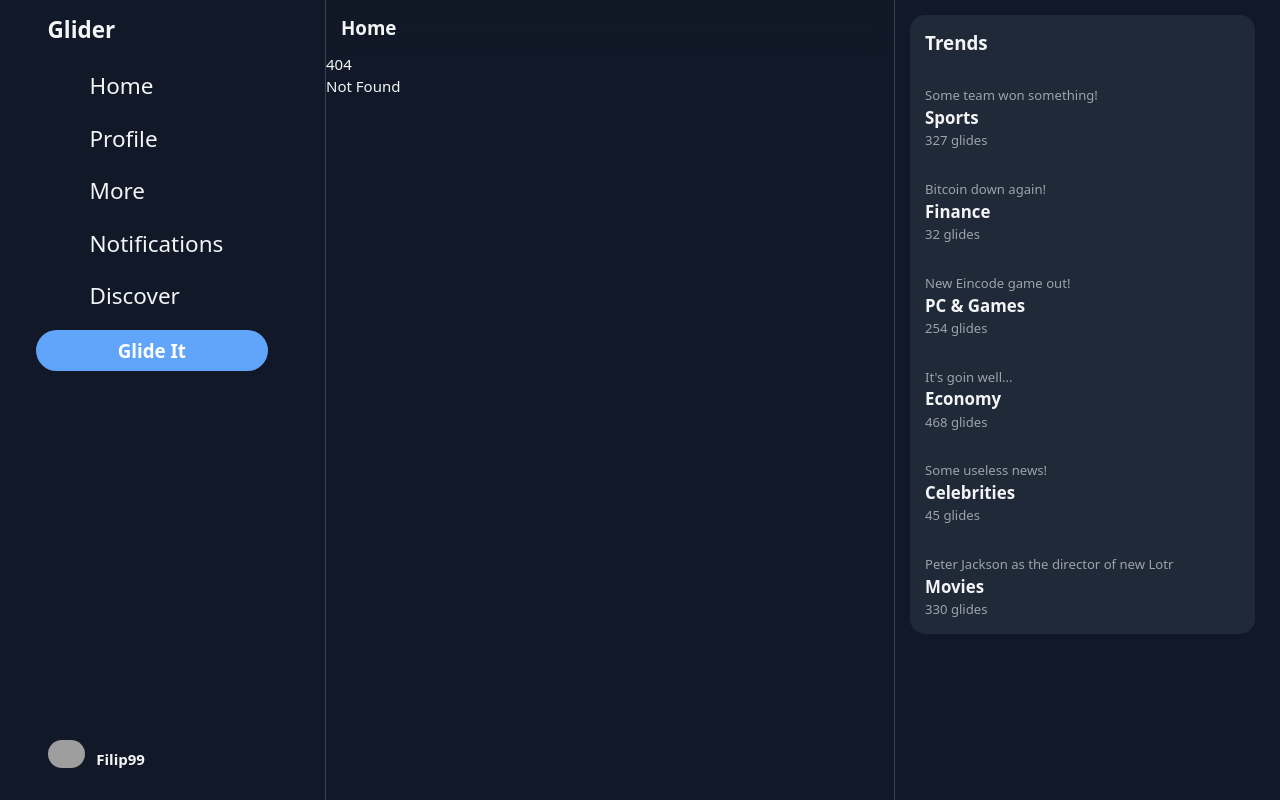
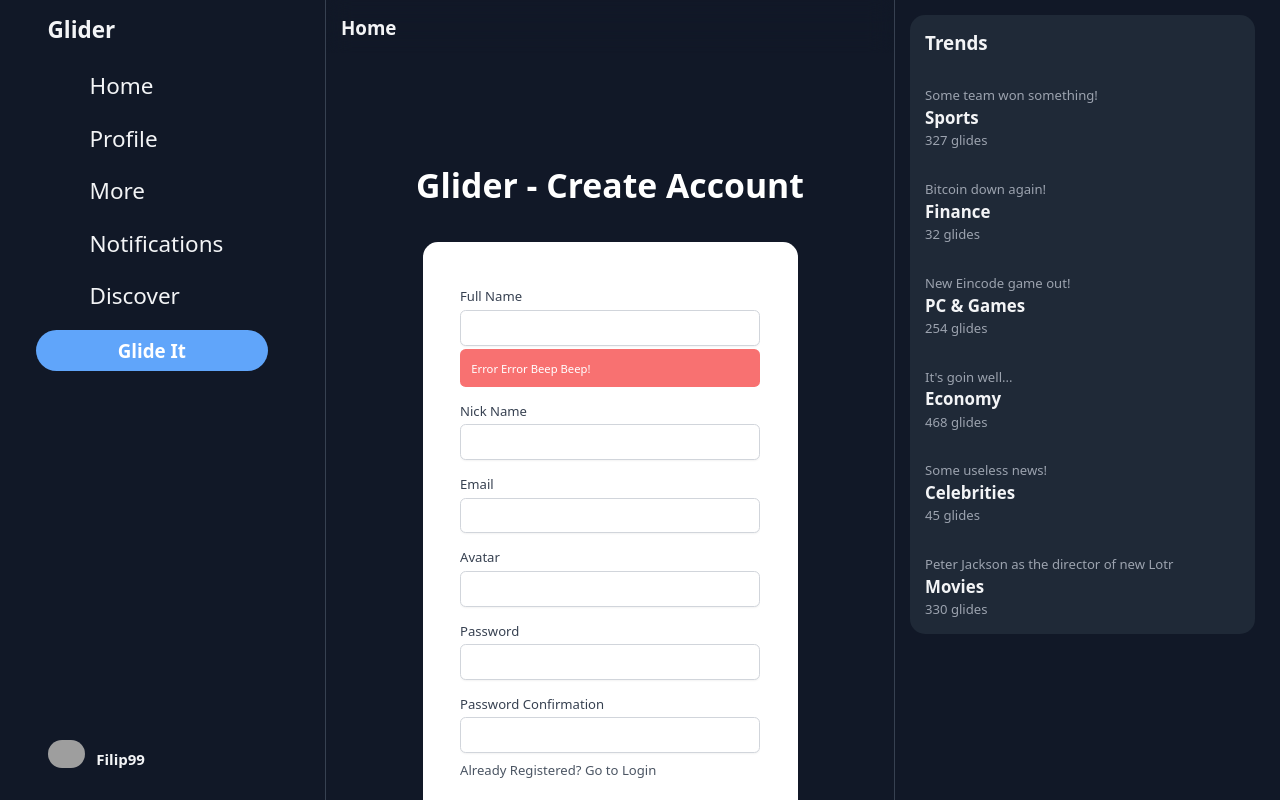
Before and after one commit to edmhok/hatud, a SvelteKit app: page /auth/register in a window 1280 px wide. Before the commit this address had no page. Shown: the top 800 px of the page. Built offline with nearby package versions, Linux system fonts and the light colour scheme; grey boxes are pictures that could not be loaded; some icons are missing.

Commit message:
login and register page

```diff
--- a/package.json
+++ b/package.json
@@ -20,6 +20,7 @@
 		"prettier": "^3.0.0",
 		"prettier-plugin-svelte": "^3.0.0",
 		"svelte": "^4.2.7",
+		"@tailwindcss/forms": "^0.5.3",
 		"tailwindcss": "^3.3.6",
 		"vite": "^4.4.2"
 	},
--- /dev/null
+++ b/src/routes/auth/login/+page.svelte
@@ -0,0 +1,52 @@
+<div class="flex-it justify-center items-center h-full">
+	<div class="text-white text-4xl font-bold">Glider - Get In</div>
+	<div class="mt-10 flex-it h-100 xs:w-100 w-full bg-white p-10 rounded-2xl">
+		<div class="flex-it">
+			<form class="flex-it">
+				<div class="flex-it overflow-hidden sm:rounded-md">
+					<div class="flex-it">
+						<div class="flex-it">
+							<div class="flex-it py-2">
+								<label for="email" class="block text-sm font-medium text-gray-700"> Email </label>
+								<input
+									type="email"
+									name="email"
+									id="email"
+									class="mt-1 block w-full rounded-md border-gray-300 shadow-sm focus:border-indigo-500 focus:ring-indigo-500 sm:text-sm"
+								/>
+								<div class="flex-it grow text-xs bg-red-400 text-white p-3 pl-3 mt-1 rounded-md">
+									Error Error Beep Beep!
+								</div>
+							</div>
+							<div class="flex-it py-2">
+								<label for="password" class="block text-sm font-medium text-gray-700">
+									Password
+								</label>
+								<input
+									type="password"
+									name="password"
+									id="password"
+									class="mt-1 block w-full rounded-md border-gray-300 shadow-sm focus:border-indigo-500 focus:ring-indigo-500 sm:text-sm"
+								/>
+							</div>
+						</div>
+					</div>
+					<div class="text-sm text-gray-600 pb-4">
+						No Account Yet?{' '}
+						<a class="hover:underline" href="/"> Create a new account </a>
+					</div>
+					<div class="flex-it py-2">
+						<button
+							type="button"
+							class="
+                bg-blue-400 hover:bg-blue-500
+                inline-flex focus:ring-0 disabled:cursor-not-allowed disabled:bg-gray-400 justify-center rounded-md border border-transparent py-2 px-4 text-sm font-medium text-white shadow-sm focus:outline-none focus:ring-offset-2"
+						>
+							Login
+						</button>
+					</div>
+				</div>
+			</form>
+		</div>
+	</div>
+</div>
--- /dev/null
+++ b/src/routes/auth/register/+page.svelte
@@ -0,0 +1,100 @@
+<div class="flex-it justify-center items-center h-full">
+	<div class="text-white text-4xl font-bold">Glider - Create Account</div>
+	<div class="mt-10 flex-it h-100 xs:w-100 w-full bg-white p-10 rounded-2xl">
+		<div class="flex-it">
+			<form class="flex-it">
+				<div class="flex-it overflow-hidden sm:rounded-md">
+					<div class="flex-it">
+						<div class="flex-it">
+							<div class="flex-it py-2">
+								<label for="fullName" class="block text-sm font-medium text-gray-700">
+									Full Name
+								</label>
+								<input
+									type="text"
+									name="fullName"
+									id="fullName"
+									class="mt-1 block w-full rounded-md border-gray-300 shadow-sm focus:border-indigo-500 focus:ring-indigo-500 sm:text-sm"
+								/>
+								<div class="flex-it grow text-xs bg-red-400 text-white p-3 pl-3 mt-1 rounded-md">
+									Error Error Beep Beep!
+								</div>
+							</div>
+
+							<div class="flex-it py-2">
+								<label for="nickName" class="block text-sm font-medium text-gray-700">
+									Nick Name
+								</label>
+								<input
+									type="text"
+									name="nickName"
+									id="nickName"
+									class="mt-1 block w-full rounded-md border-gray-300 shadow-sm focus:border-indigo-500 focus:ring-indigo-500 sm:text-sm"
+								/>
+							</div>
+
+							<div class="flex-it py-2">
+								<label for="email" class="block text-sm font-medium text-gray-700"> Email </label>
+								<input
+									type="text"
+									name="email"
+									id="email"
+									class="mt-1 block w-full rounded-md border-gray-300 shadow-sm focus:border-indigo-500 focus:ring-indigo-500 sm:text-sm"
+								/>
+							</div>
+
+							<div class="flex-it py-2">
+								<label for="avatar" class="block text-sm font-medium text-gray-700"> Avatar </label>
+								<input
+									type="text"
+									name="avatar"
+									id="avatar"
+									class="mt-1 block w-full rounded-md border-gray-300 shadow-sm focus:border-indigo-500 focus:ring-indigo-500 sm:text-sm"
+								/>
+							</div>
+
+							<div class="flex-it py-2">
+								<label for="password" class="block text-sm font-medium text-gray-700">
+									Password
+								</label>
+								<input
+									type="password"
+									name="password"
+									id="password"
+									class="mt-1 block w-full rounded-md border-gray-300 shadow-sm focus:border-indigo-500 focus:ring-indigo-500 sm:text-sm"
+								/>
+							</div>
+
+							<div class="flex-it py-2">
+								<label for="passwordConfirmation" class="block text-sm font-medium text-gray-700">
+									Password Confirmation
+								</label>
+								<input
+									type="password"
+									name="passwordConfirmation"
+									id="passwordConfirmation"
+									class="mt-1 block w-full rounded-md border-gray-300 shadow-sm focus:border-indigo-500 focus:ring-indigo-500 sm:text-sm"
+								/>
+							</div>
+						</div>
+					</div>
+					<div class="text-sm text-gray-600 pb-4">
+						Already Registered?{' '}
+						<a class="hover:underline" href="/"> Go to Login </a>
+					</div>
+					<div class="flex-it py-2">
+						<button
+							type="button"
+							class="
+                bg-blue-400 hover:bg-blue-500 focus:ring-0
+                disabled:cursor-not-allowed disabled:bg-gray-400
+                inline-flex justify-center rounded-md border border-transparent py-2 px-4 text-sm font-medium text-white shadow-sm focus:outline-none focus:ring-offset-2"
+						>
+							Register
+						</button>
+					</div>
+				</div>
+			</form>
+		</div>
+	</div>
+</div>
--- a/tailwind.config.cjs
+++ b/tailwind.config.cjs
@@ -28,5 +28,8 @@
         "1": "1px"
       }
     }
-  }
+  },
+  plugins: [
+    require('@tailwindcss/forms')
+  ]
 };
```
Also changed, not shown: 1 other file (tests, documents, lock files or other folders).
